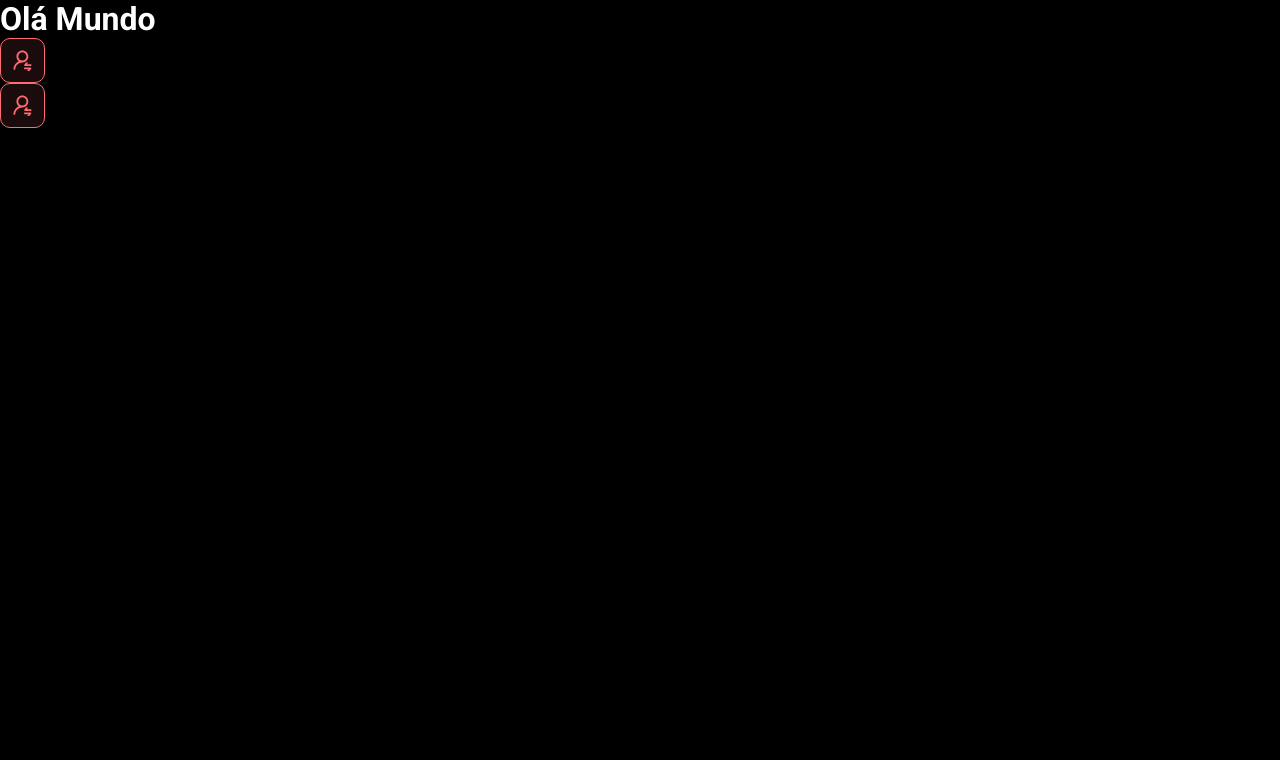
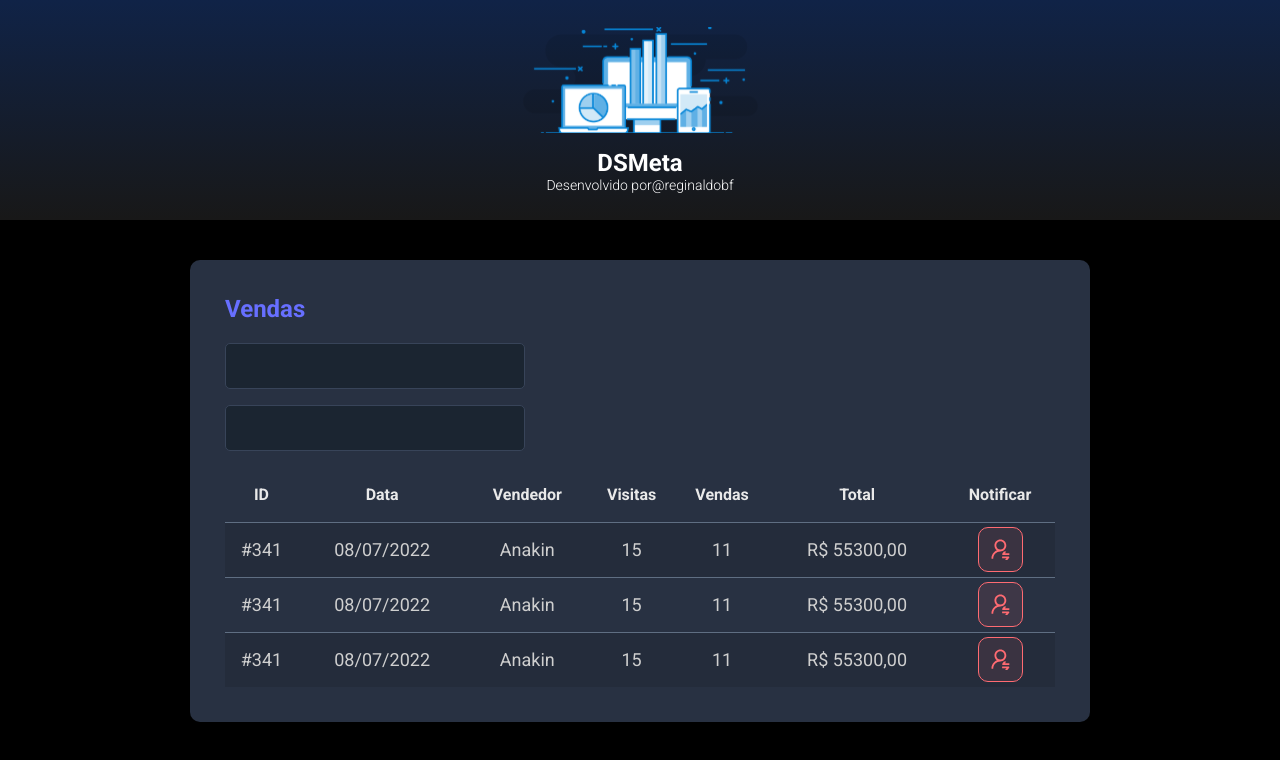
Before and after one commit to reginaldobf/dsmeta, a React (Vite) app in the folder frontend/: page / in a window 1280 px wide. Shown: the top 760 px of the page. Built offline with nearby package versions, Linux system fonts and the light colour scheme.

Commit message:
Other components

```diff
--- a/frontend/src/App.tsx
+++ b/frontend/src/App.tsx
@@ -1,11 +1,17 @@
-import NotificationButton from "./components/NotificationButton"
+import Header from "./components/Header"
+import SalesCard from "./components/SalesCard"
 
 function App() {
     return (
         <>
-            <h1>Olá Mundo</h1>
-            <NotificationButton />
-            <NotificationButton />
+            <Header />
+            <main>
+                <section id="sales">
+                    <div className="dsmeta-container">
+                        <SalesCard />
+                    </div>
+                </section>
+            </main>
         </>
     )
 }
--- /dev/null
+++ b/frontend/src/components/Header/index.tsx
@@ -0,0 +1,18 @@
+import logo from '../../assets/img/logo.svg'
+import './styles.css'
+
+function Header() {
+    return (
+        <header>
+            <div className="dsmeta-logo-container">
+                <img src={logo} alt="DSMeta" />
+                <h1>DSMeta</h1>
+                <p>Desenvolvido por
+                    <a href="https://www.instagram.com/devsuperior.ig">@reginaldobf</a>
+                </p>
+            </div>
+        </header>
+    )
+}
+
+export default Header
--- /dev/null
+++ b/frontend/src/components/Header/styles.css
@@ -0,0 +1,27 @@
+header {
+    background: linear-gradient(180deg, #102347 0%, #181818 100%);
+    height: 220px;
+    display: flex;
+    align-items: center;
+    justify-content: center;
+}
+
+.dsmeta-logo-container {
+    display: flex;
+    flex-direction: column;
+    align-items: center;
+}
+
+.dsmeta-logo-container img {
+    width: 235px;
+}
+
+.dsmeta-logo-container h1 {
+    margin-top: 15px;
+    font-size: 24px;
+}
+
+.dsmeta-logo-container p {
+    font-size: 14px;
+    font-weight: 300;
+}
--- /dev/null
+++ b/frontend/src/components/SalesCard/index.tsx
@@ -0,0 +1,78 @@
+import NotificationButton from '../NotificationButton'
+import './styles.css'
+
+function SalesCard() {
+    return (
+        <div className="dsmeta-card">
+            <h2 className="dsmeta-sales-title">Vendas</h2>
+
+            <div>
+                <div className="dsmeta-form-control-container">
+                    <input className="dsmeta-form-control" type="text" />
+                </div>
+                <div className="dsmeta-form-control-container">
+                    <input className="dsmeta-form-control" type="text" />
+                </div>
+            </div>
+
+            <div>
+                <table className="dsmeta-sales-table">
+                    <thead>
+                        <tr>
+                            <th className="show992">ID</th>
+                            <th className="show576">Data</th>
+                            <th>Vendedor</th>
+                            <th className="show992">Visitas</th>
+                            <th className="show992">Vendas</th>
+                            <th>Total</th>
+                            <th>Notificar</th>
+                        </tr>
+                    </thead>
+                    <tbody>
+                        <tr>
+                            <td className="show992">#341</td>
+                            <td className="show576">08/07/2022</td>
+                            <td>Anakin</td>
+                            <td className="show992">15</td>
+                            <td className="show992">11</td>
+                            <td>R$ 55300,00</td>
+                            <td>
+                                <div className="dsmeta-red-btn-container">
+                                    <NotificationButton />
+                                </div>
+                            </td>
+                        </tr>
+                        <tr>
+                            <td className="show992">#341</td>
+                            <td className="show576">08/07/2022</td>
+                            <td>Anakin</td>
+                            <td className="show992">15</td>
+                            <td className="show992">11</td>
+                            <td>R$ 55300,00</td>
+                            <td>
+                                <div className="dsmeta-red-btn-container">
+                                    <NotificationButton />
+                                </div>
+                            </td>
+                        </tr>
+                        <tr>
+                            <td className="show992">#341</td>
+                            <td className="show576">08/07/2022</td>
+                            <td>Anakin</td>
+                            <td className="show992">15</td>
+                            <td className="show992">11</td>
+                            <td>R$ 55300,00</td>
+                            <td>
+                                <div className="dsmeta-red-btn-container">
+                                    <NotificationButton />
+                                </div>
+                            </td>
+                        </tr>
+                    </tbody>
+                </table>
+            </div>
+        </div>
+    )
+}
+
+export default SalesCard
--- /dev/null
+++ b/frontend/src/components/SalesCard/styles.css
@@ -0,0 +1,97 @@
+.dsmeta-card {
+    background-color: #283142;
+    border-radius: 10px;    /* arredondar */
+    padding: 30px 10px;    /* 30 vertical 10 lateral */
+}
+
+.dsmeta-sales-title {
+    color: #676fff;
+    font-size: 24px;
+    margin-bottom: 20px;
+}
+
+.dsmeta-form-control-container {
+    margin-bottom: 16px;
+    max-width: 300px;
+}
+
+.dsmeta-form-control {
+    width: 100%;    /* ocupar largora toda */
+    height: 46px;    /* tamanho da caixa */
+    background-color: #1b2531;
+    border: 1px solid #384459;
+    border-radius: 5px;    /* arredondar */
+    color: #9aaabe;    /* cor da fonte */
+    padding: 0 20PX;    /* 0 centro na vertical 20 laterais*/
+    font-size: 18px;
+}
+
+.dsmeta-sales-table {
+    width: 100%;
+    border-spacing: 0;
+    border-collapse: collapse;    /* aparecer traco entre as linha*/
+}
+
+.dsmeta-sales-table thead {
+    height: 55px;
+    font-size: 16px;
+    color: #e9e9e9;
+    font-weight: 700;    /* peso da fonte = negrito */
+}
+
+.dsmeta-sales-table tbody {
+    font-size: 14px;
+    font-weight: 400;
+    color: #cfcfcf;
+    text-align: center;    /* alinhar linhas ao centro */
+}
+
+.dsmeta-sales-table tbody tr {
+    height: 74px;
+    border-top: 1px solid #5f6e82;
+}
+
+.dsmeta-sales-table tbody tr:hover>td {    /* hover = quando passa mouse em cima, e quando passar pelo elemento da linha */
+    background-color: #384459;
+}
+
+.dsmeta-sales-table tbody tr:nth-child(odd) {    /* qual o filho do tr, odd = impar */
+    background-color: #242c3b;
+}
+
+.dsmeta-red-btn-container {
+    display: flex;
+    justify-content: center;    /* para ficar ao centro */
+}
+
+.show576 {
+    display: none;
+}
+
+@media (min-width: 576px) {    /* a partir dessa largura vai valer o que colocar dentro */
+    .show576 {
+        display: table-cell;        /*display normal do elemento de uma tabela */
+    }
+
+    .dsmeta-card {
+        padding: 35px;        /* muda para 35px*/
+    }
+
+    .dsmeta-sales-table tbody tr {
+        height: 55px;        /* muda para 55px*/
+    }
+
+    .dsmeta-sales-table tbody {
+        font-size: 18px;        /* muda para 18px */
+    }
+}
+
+.show992 {
+    display: none;
+}
+
+@media (min-width: 992px) {    /* a partir dessa largura vai valer o que colocar dentro */
+    .show992 {
+        display: table-cell;        /*display normal do elemento de uma tabela */
+    }
+}
--- a/frontend/src/index.css
+++ b/frontend/src/index.css
@@ -19,3 +19,13 @@
   color: unset;
   text-decoration: none;
 }
+
+.dsmeta-container {
+  width: 100%;   /* largura por padrao */
+  max-width: 900px;   /* largura maxima vai ser */
+  margin: 0 auto;   /* alinhar o DIV ao centro */
+}
+
+#sales {
+  padding: 40px 10px;   /* espacamento, 1a vertical 2a laterais*/
+}
```
Also changed, not shown: frontend/src/assets/img/logo.svg (added).
